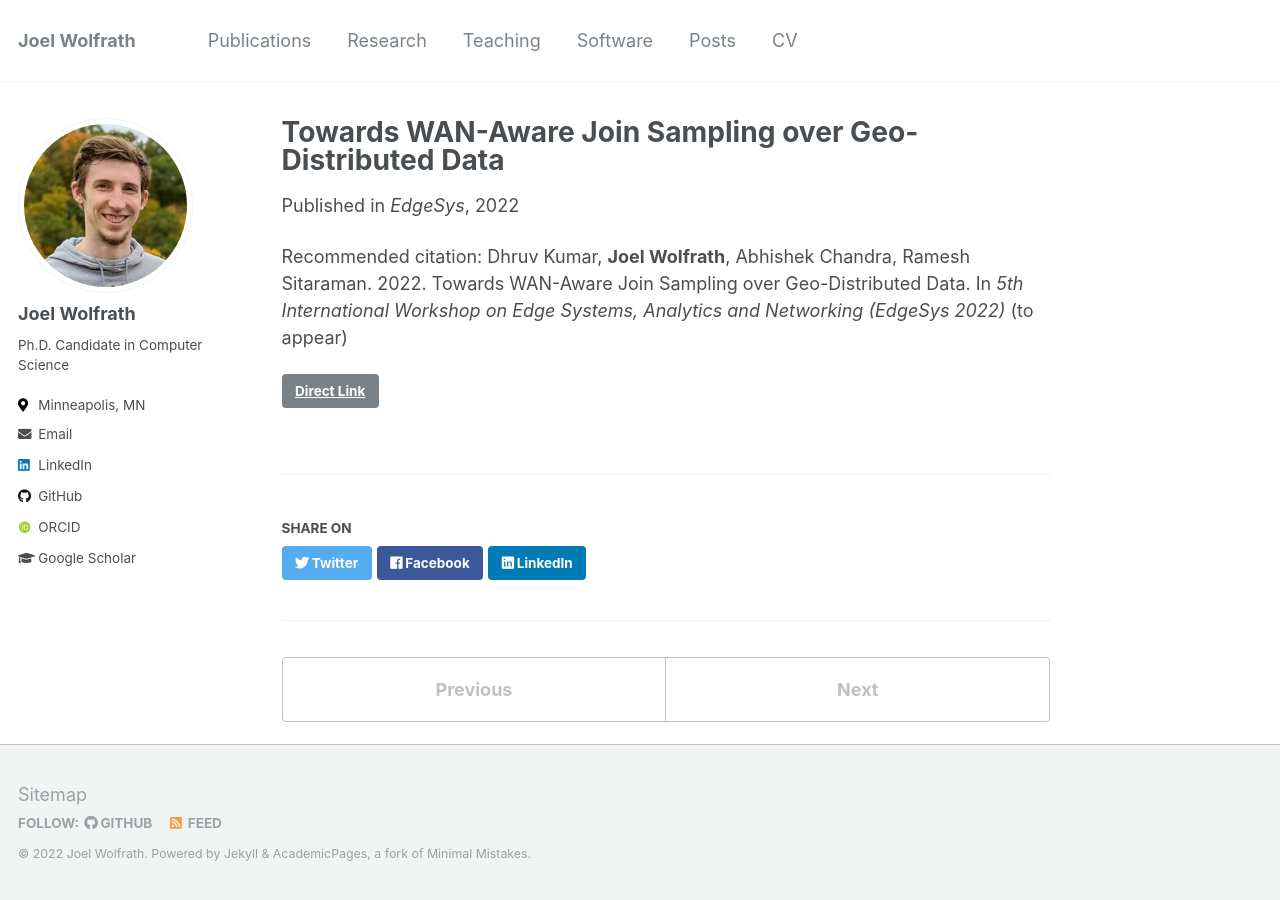
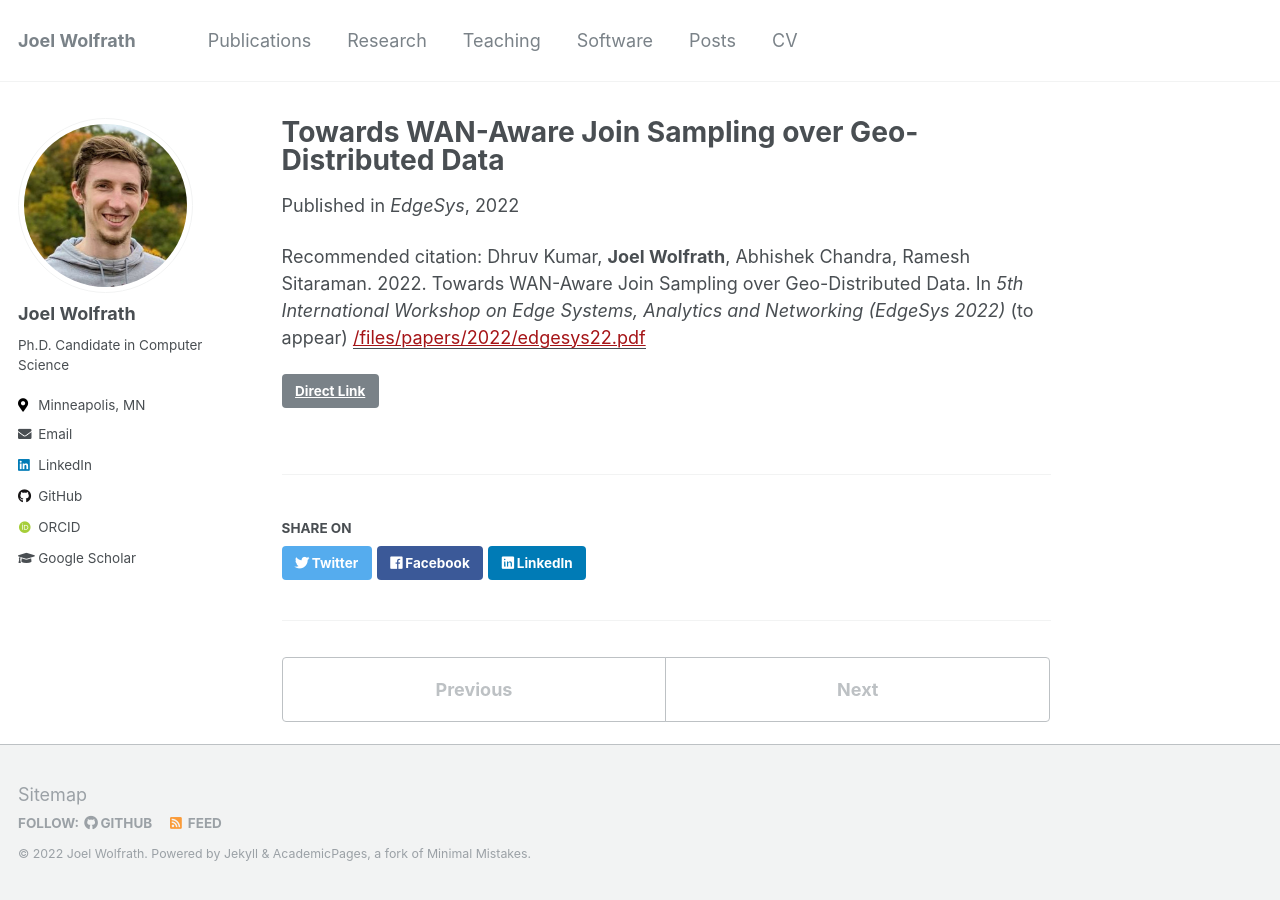
Before and after one commit to jswolfrath/jswolfrath.github.io, a Jekyll site: the page built from _publications/2022-edgesys.md, in a window 1280 px wide. Built offline with Jekyll 4.4.1, drawn with Linux system fonts in a browser that asks for light colours; some web fonts are replaced.

Commit message:
Add edgesys22 pub

```diff
--- a/_publications/2022-edgesys.md
+++ b/_publications/2022-edgesys.md
@@ -5,5 +5,6 @@ permalink: /publication/2022-edgesys
 date: 2022-04-05
 venue: 'EdgeSys'
 link: 'https://edge-sys.github.io/2022/index.html'
+paperurl: '/files/papers/2022/edgesys22.pdf'
 citation: 'Dhruv Kumar, <b>Joel Wolfrath</b>, Abhishek Chandra, Ramesh Sitaraman. 2022. Towards WAN-Aware Join Sampling over Geo-Distributed Data. In <i>5th International Workshop on Edge Systems, Analytics and Networking (EdgeSys 2022)</i> (to appear)'
 ---
```
Also changed, not shown: 1 other file.
